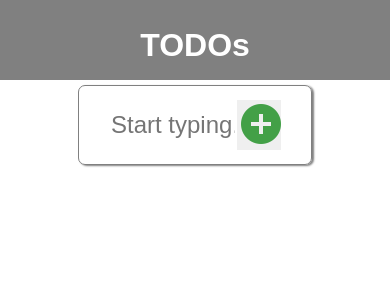
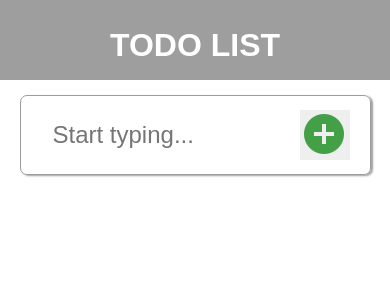
Before and after one commit to samuelramox/todo-app-react, a React (Create React App) app: page / in a window 390 px wide. Shown: the top 300 px of the page. Built offline with nearby package versions, Linux system fonts and the light colour scheme.

Commit message:
Layout adjustment

```diff
--- a/src/Display.js
+++ b/src/Display.js
@@ -5,7 +5,7 @@ const Display = ({todo, removeTodo, editTodo}) => (
     { todo.map((todo) => (
         <li className="todo-list" key={ todo.id }>
           <input className="button-check" type="checkbox"></input>
-          <input className="todo-text" maxLength="40" defaultValue={ todo.text } onChange={ this.editTodo }>
+          <input className="todo-text" maxLength="35" defaultValue={ todo.text } onChange={ this.editTodo }>
           </input>
           <button type="button" className="button-remove" onClick={ () => removeTodo(todo) }></button>
         </li>)) }
--- a/src/Form.js
+++ b/src/Form.js
@@ -20,10 +20,10 @@ class Form extends Component {
     return (
       <div>
         <header className="todo-header">
-          <h1 className="todo-title">TODOs</h1>
+          <h1 className="todo-title">TODO LIST</h1>
         </header>
         <form className="todo-form" onSubmit={ (e) => submit(e) }>
-          <input type="text" maxLength="40" className="todo-text" placeholder="Start typing..." onChange={ this.handleTextChange } value={ this.state.value } />
+          <input type="text" maxLength="35" className="todo-text" placeholder="Start typing..." onChange={ this.handleTextChange } value={ this.state.value } />
           <button type="submit" className="button-add"></button>
         </form>
       </div>
--- a/src/index.css
+++ b/src/index.css
@@ -15,41 +15,41 @@ ul {
   }
 
   .todo-header {
-  background-color: gray;
+    background-color: #9E9E9E;
     height: 80px;
     width: 100%;
     padding: 20px;
-  color: white;
+    color: #FFF;
     line-height: 50%;
-  margin-bottom: 5px;
+    margin-bottom: 15px;
     text-align: center;
   }
 
   .todo-form {
     height: 80px;
-  width: 60%;
+    width: 70%;
     margin: 0 auto;
     padding: 10px;
     display: flex;
     justify-content: space-between;
     outline: none;
     border-radius: 7px;
-  border: 1px solid gray;
-  box-shadow: 2px 1px 2px gray;
+    border: 1px solid #9E9E9E;
+    box-shadow: 2px 1px 2px #9E9E9E;
     margin-bottom: 5px;
     align-items: center;
   }
 
   .todo-list {
     height: 80px;
-  width: 60%;
+    width: 70%;
     margin: 0 auto;
     padding: 10px;
     display: flex;
     justify-content: space-between;
-  border: 1px solid gray;
+    border: 1px solid #9E9E9E;
     border-radius: 7px;
-  box-shadow: 2px 1px 2px gray;
+    box-shadow: 2px 1px 2px #9E9E9E;
     list-style: none;
     margin-bottom: 5px;
     align-items: center;
@@ -59,8 +59,8 @@ ul {
     outline: none;
     border: none;
     font-size: 1.5em;
-  width: 70%;
-  color: gray;
+    width: 60%;
+    color: #9E9E9E;
     margin-left: 20px;
   }
 
@@ -84,11 +84,40 @@ ul {
 
   .button-check {
     margin-left: 20px;
-  margin-right: -120px;
-  padding: 50px;
+    display: block;
   }
 
   input[type=checkbox]:checked+input.todo-text {
     text-decoration: line-through;
-  color: #9E9E9E;
+    color: #BDBDBD;
   }
+
+  @media (max-width: 1050px) {
+    .todo-form {
+      width: 76%;
+    }
+    .todo-list {
+      width: 76%;
+    }
+    .button-add {
+      margin-right: 10px;
+    }
+    .button-remove {
+      margin-right: 10px;
+    }
+    .button-check {
+      margin-left: 10px;
+    }
+    .todo-text {
+      width: 70%;
+    }
+  }
+
+  @media (max-width: 740px) {
+    .todo-form {
+      width: 90%;
+    }
+    .todo-list {
+      width: 90%;
+    }
+  }
```
Lines whose indentation alone changed are shown as unchanged.
